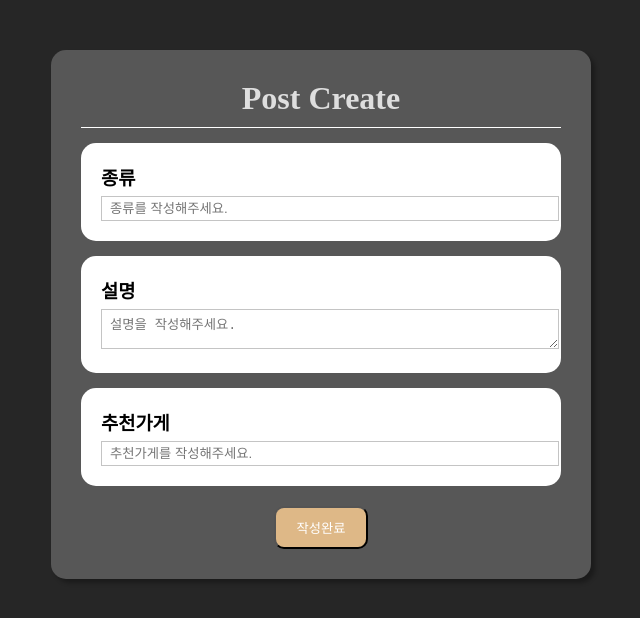
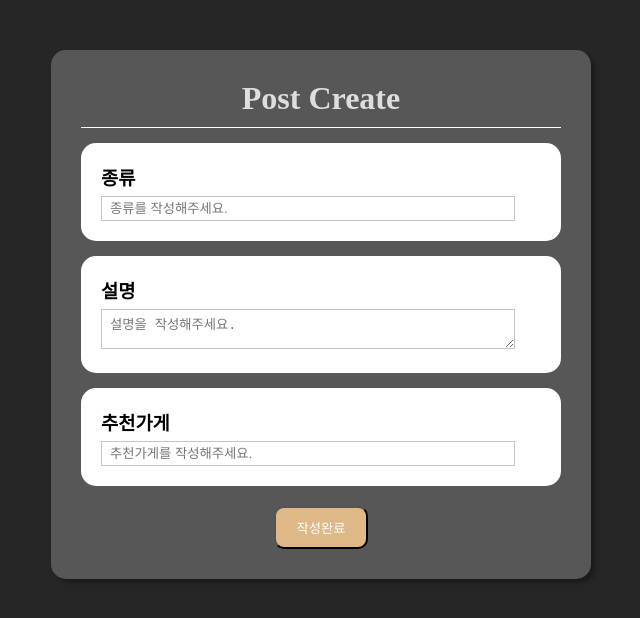
Before and after one commit to dltmdrbtjd/MyCoffeeList-Vue, a Vue app in the folder FE/: page /create in a window 1280 px wide. Shown: the top 618 px of the page, without its empty margins (319-959 px from the left). Built offline with nearby package versions, Linux system fonts and the light colour scheme.

Commit message:
style: input,textarea shorten the width and outline none

```diff
--- a/FE/src/components/CreateContent.vue
+++ b/FE/src/components/CreateContent.vue
@@ -42,10 +42,11 @@ h3 {
 input,
 textarea {
   border: 1px solid #c4c4c4;
-  width: 100%;
+  width: 90%;
   padding: 4px 8px;
   margin-top: 6px;
   color: black;
+  outline: none;
 }
 
 button {
@@ -56,5 +57,6 @@ button {
   background-color: burlywood;
   color: white;
   border-radius: 10px;
+  cursor: pointer;
 }
 </style>
```
